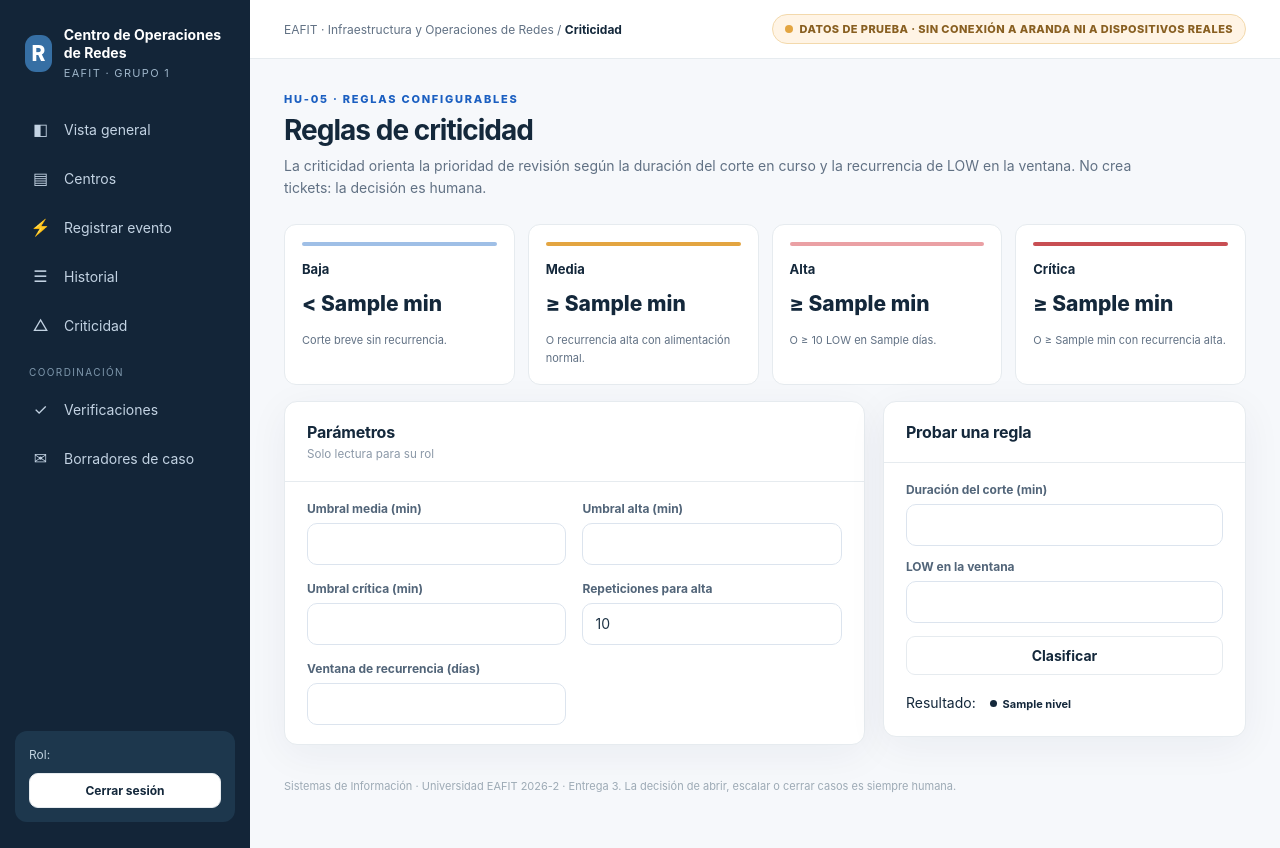
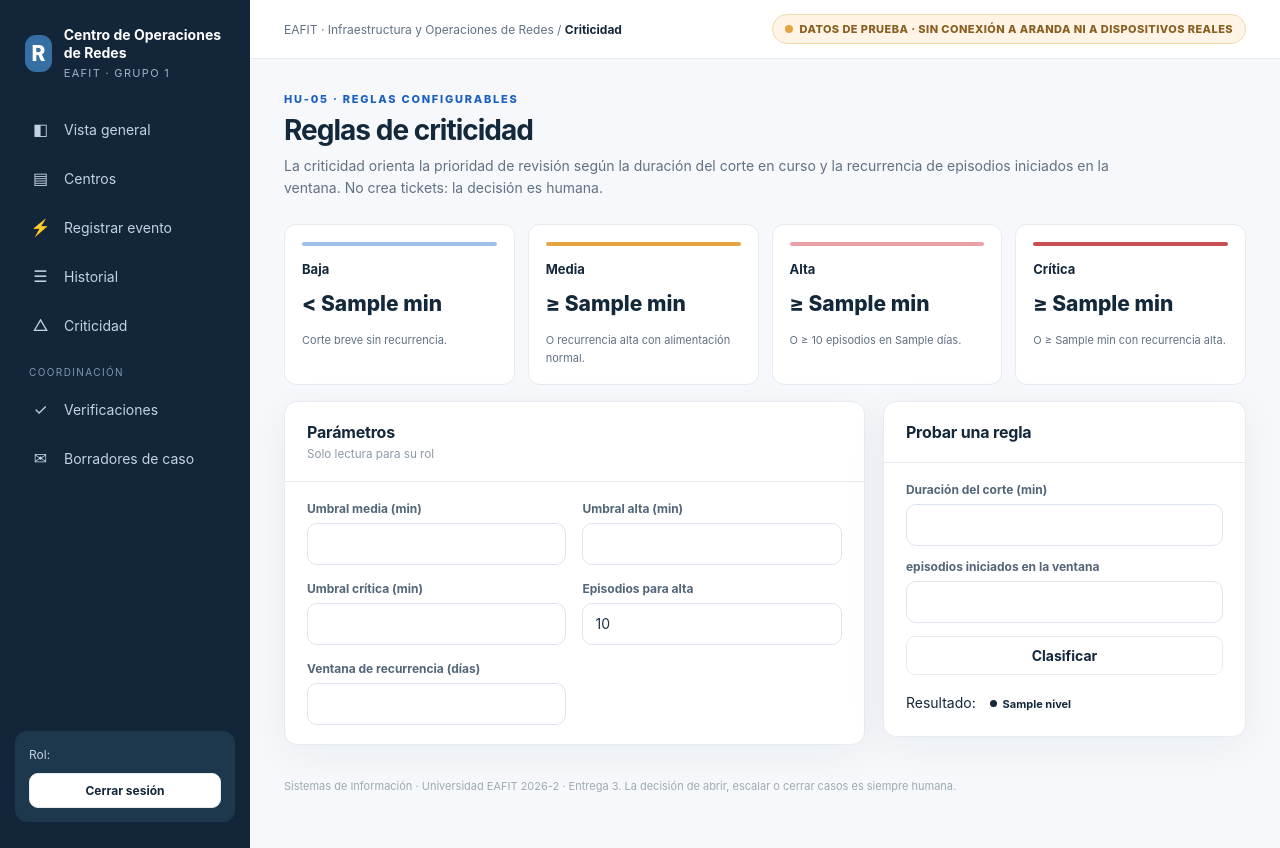
Before and after one commit to D4vidC-3/Sistemas-de-informacion, a Python web app: template templates/criticidad.html in a window 1280 px wide. Run offline with Jinja, Linux system fonts and the light colour scheme; the template is opened without the code that fills it: most values are stand-ins (such as "Sample title", 1, 10 or a date in 2020).

Commit message:
Aclara episodios y recurrencia en las pantallas

```diff
--- a/templates/centro_detalle.html
+++ b/templates/centro_detalle.html
@@ -6,10 +6,10 @@
 <div class="panel"><div class="panelhead"><h2>Estado actual</h2></div><div class="panelbody"><dl class="kv">
 <dt>Estado eléctrico</dt><dd><span class="status {{ e.elec_cls }}">{{ e.elec }}</span></dd>
 <dt>Comunicación</dt><dd><span class="status {{ e.com_cls }}">{{ e.com }}</span></dd>
-<dt>Criticidad</dt><dd><span class="status {{ crit_cls(e.crit) }}">{{ e.crit }}</span> · {{ e.reps }} LOW en la ventana</dd>
+<dt>Criticidad</dt><dd><span class="status {{ crit_cls(e.crit) }}">{{ e.crit }}</span> · {{ e.reps }} episodios iniciados en la ventana</dd>
 <dt>Frecuencia de reporte</dt><dd>{{ c.frecuencia_reporte_min ~ ' min' if c.frecuencia_reporte_min else 'No configurada' }}</dd>
 <dt>Último reporte</dt><dd class="mono">{{ e.ultimo or '—' }}</dd></dl></div></div>
-<div class="panel"><div class="panelhead"><div><h2>Episodios de corte (LOW → HIGH)</h2><small>Un episodio agrupa dos transiciones; no equivale a un incidente ni a un ticket.</small></div></div>
+<div class="panel"><div class="panelhead"><div><h2>Episodios de corte (LOW → HIGH)</h2><small>Un episodio empieza con el primer LOW y termina con el siguiente HIGH. Los LOW repetidos no abren otro episodio; el corte en curso puede seguir abierto. No equivale a un ticket.</small></div></div>
 <div class="table-scroll"><table><thead><tr><th>Inicio (LOW)</th><th>Fin (HIGH)</th><th>Duración</th></tr></thead><tbody>
 {% for ep in episodios %}<tr><td class="mono">{{ ep.inicio }}</td><td class="mono">{{ ep.fin or 'En curso' }}</td><td>{{ (ep.minutos ~ ' min') if ep.minutos is not none else '—' }}</td></tr>{% else %}<tr><td colspan="3" class="muted">Sin episodios.</td></tr>{% endfor %}</tbody></table></div></div>
 </div><div>
--- a/templates/criticidad.html
+++ b/templates/criticidad.html
@@ -1,23 +1,23 @@
 {% extends "base.html" %}{% block title %}Criticidad{% endblock %}
 {% block content %}
 <div class="page-head"><div><div class="eyebrow">HU-05 · Reglas configurables</div><h1>Reglas de criticidad</h1>
-<p class="subtitle">La criticidad orienta la prioridad de revisión según la duración del corte en curso y la recurrencia de LOW en la ventana. No crea tickets: la decisión es humana.</p></div></div>
+<p class="subtitle">La criticidad orienta la prioridad de revisión según la duración del corte en curso y la recurrencia de episodios iniciados en la ventana. No crea tickets: la decisión es humana.</p></div></div>
 <div class="rules">
 <div class="rule"><i style="background:#9fbfe6"></i><strong>Baja</strong><div class="rulebig">&lt; {{ rg.umbral_media_min }} min</div><small>Corte breve sin recurrencia.</small></div>
 <div class="rule"><i style="background:#e3a541"></i><strong>Media</strong><div class="rulebig">≥ {{ rg.umbral_media_min }} min</div><small>O recurrencia alta con alimentación normal.</small></div>
-<div class="rule"><i style="background:#eaa0a4"></i><strong>Alta</strong><div class="rulebig">≥ {{ rg.umbral_alta_min }} min</div><small>O ≥ {{ rg.repeticiones_alta }} LOW en {{ rg.ventana_dias }} días.</small></div>
+<div class="rule"><i style="background:#eaa0a4"></i><strong>Alta</strong><div class="rulebig">≥ {{ rg.umbral_alta_min }} min</div><small>O ≥ {{ rg.repeticiones_alta }} episodios en {{ rg.ventana_dias }} días.</small></div>
 <div class="rule"><i style="background:#c84e53"></i><strong>Crítica</strong><div class="rulebig">≥ {{ rg.umbral_critica_min }} min</div><small>O ≥ {{ rg.umbral_alta_min }} min con recurrencia alta.</small></div>
 </div>
 <div class="columns mt">
 <div class="panel"><div class="panelhead"><div><h2>Parámetros</h2><small>{{ 'Editable por coordinador' if user.rol=='coordinador' else 'Solo lectura para su rol' }}</small></div></div><div class="panelbody">
 <form method="post" class="formgrid"><input type="hidden" name="csrf" value="{{ csrf }}"><input type="hidden" name="accion" value="guardar">
-{% set etiquetas = {'umbral_media_min':'Umbral media (min)','umbral_alta_min':'Umbral alta (min)','umbral_critica_min':'Umbral crítica (min)','repeticiones_alta':'Repeticiones para alta','ventana_dias':'Ventana de recurrencia (días)'} %}
+{% set etiquetas = {'umbral_media_min':'Umbral media (min)','umbral_alta_min':'Umbral alta (min)','umbral_critica_min':'Umbral crítica (min)','repeticiones_alta':'Episodios para alta','ventana_dias':'Ventana de recurrencia (días)'} %}
 {% for k, lbl in etiquetas.items() %}<div class="field"><label>{{ lbl }}</label><input type="number" min="1" name="{{ k }}" value="{{ rg[k] }}" {{ 'disabled' if user.rol!='coordinador' }}></div>{% endfor %}
 {% if user.rol=='coordinador' %}<div class="full"><button class="btn primary">Guardar reglas</button></div>{% endif %}</form></div></div>
 <div class="panel"><div class="panelhead"><h2>Probar una regla</h2></div><div class="panelbody">
 <form method="post" class="stack"><input type="hidden" name="csrf" value="{{ csrf }}"><input type="hidden" name="accion" value="probar">
 <div class="field"><label>Duración del corte (min)</label><input type="number" min="0" name="duracion" value="{{ resultado.d if resultado else 12 }}"></div>
-<div class="field"><label>LOW en la ventana</label><input type="number" min="0" name="repeticiones" value="{{ resultado.r if resultado else 1 }}"></div>
+<div class="field"><label>episodios iniciados en la ventana</label><input type="number" min="0" name="repeticiones" value="{{ resultado.r if resultado else 1 }}"></div>
 <button class="btn">Clasificar</button></form>
 {% if resultado %}<p class="mt">Resultado: <span class="status {{ crit_cls(resultado.nivel) }}">{{ resultado.nivel }}</span></p>{% endif %}
 </div></div></div>
--- a/templates/dashboard.html
+++ b/templates/dashboard.html
@@ -14,7 +14,7 @@
 <div class="table-scroll"><table><thead><tr><th>Centro</th><th>Estado eléctrico</th><th>Comunicación</th><th>Criticidad</th><th>Último reporte</th></tr></thead><tbody>
 {% for f in filas %}<tr><td><a class="id" href="{{ url_for('centro_detalle', cid=f.c.id) }}">{{ f.c.codigo }}</a><div class="muted">{{ f.c.ubicacion }}</div></td>
 <td><span class="status {{ f.e.elec_cls }}">{{ f.e.elec }}</span></td><td><span class="status {{ f.e.com_cls }}">{{ f.e.com }}</span></td>
-<td><span class="status {{ crit_cls(f.e.crit) }}">{{ f.e.crit }}</span><div class="muted">{{ f.e.reps }} LOW en la ventana</div></td><td class="mono">{{ f.e.ultimo or '—' }}</td></tr>{% endfor %}
+<td><span class="status {{ crit_cls(f.e.crit) }}">{{ f.e.crit }}</span><div class="muted">{{ f.e.reps }} episodios iniciados en la ventana</div></td><td class="mono">{{ f.e.ultimo or '—' }}</td></tr>{% endfor %}
 </tbody></table></div></div>
 <div class="panel"><div class="panelhead"><div><h2>Eventos recientes</h2><small>Por fecha de ocurrencia</small></div><a class="btn small" href="{{ url_for('historial') }}">Ver historial</a></div>
 <div class="panelbody"><ul class="timeline">{% for r in recientes %}<li><strong>{{ r.codigo }} · {{ r.tipo }}</strong><span>{{ r.ocurrido_en }} · {{ ORIGENES[r.origen] }}</span></li>{% else %}<li>Sin eventos.</li>{% endfor %}</ul></div></div>
```
